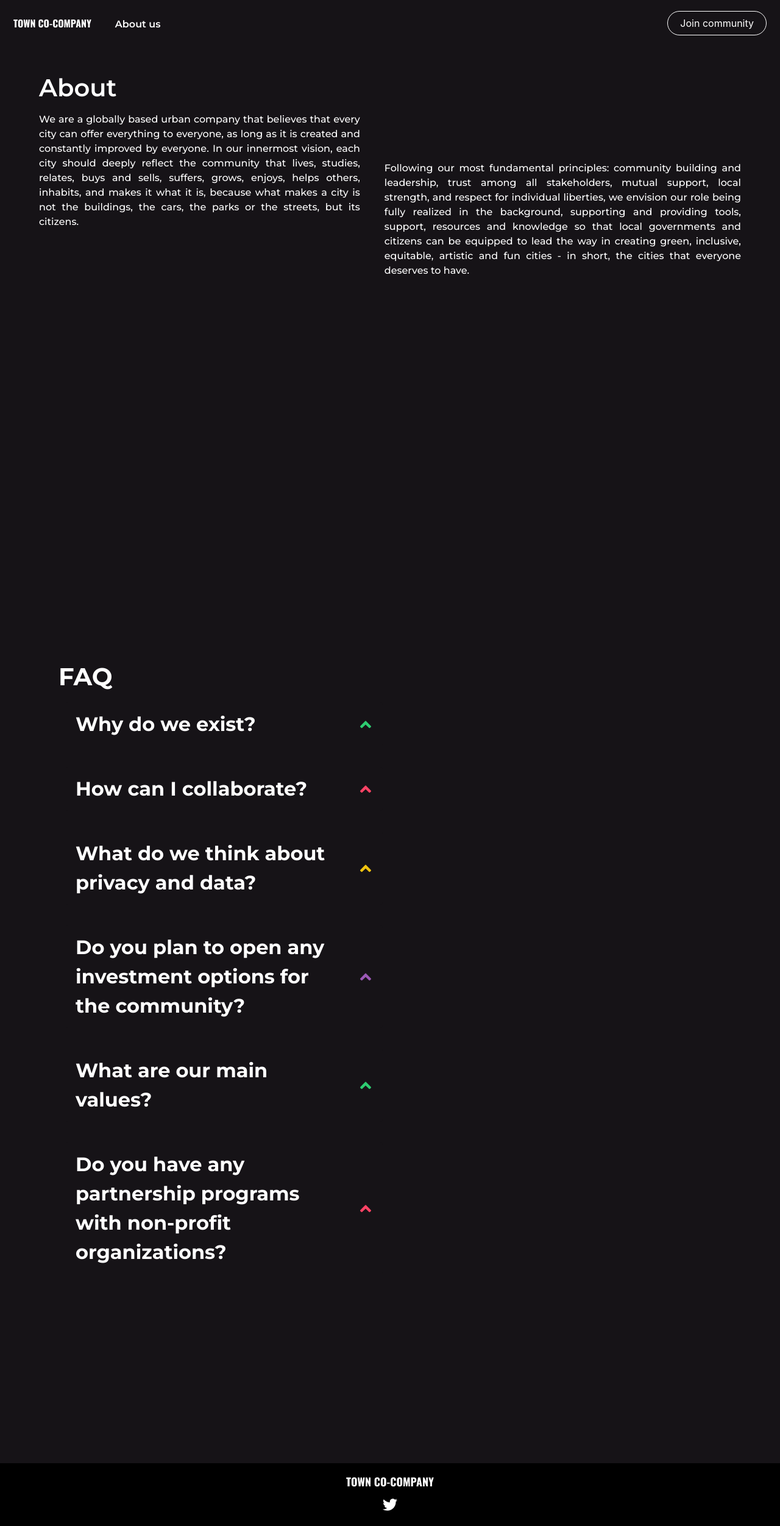
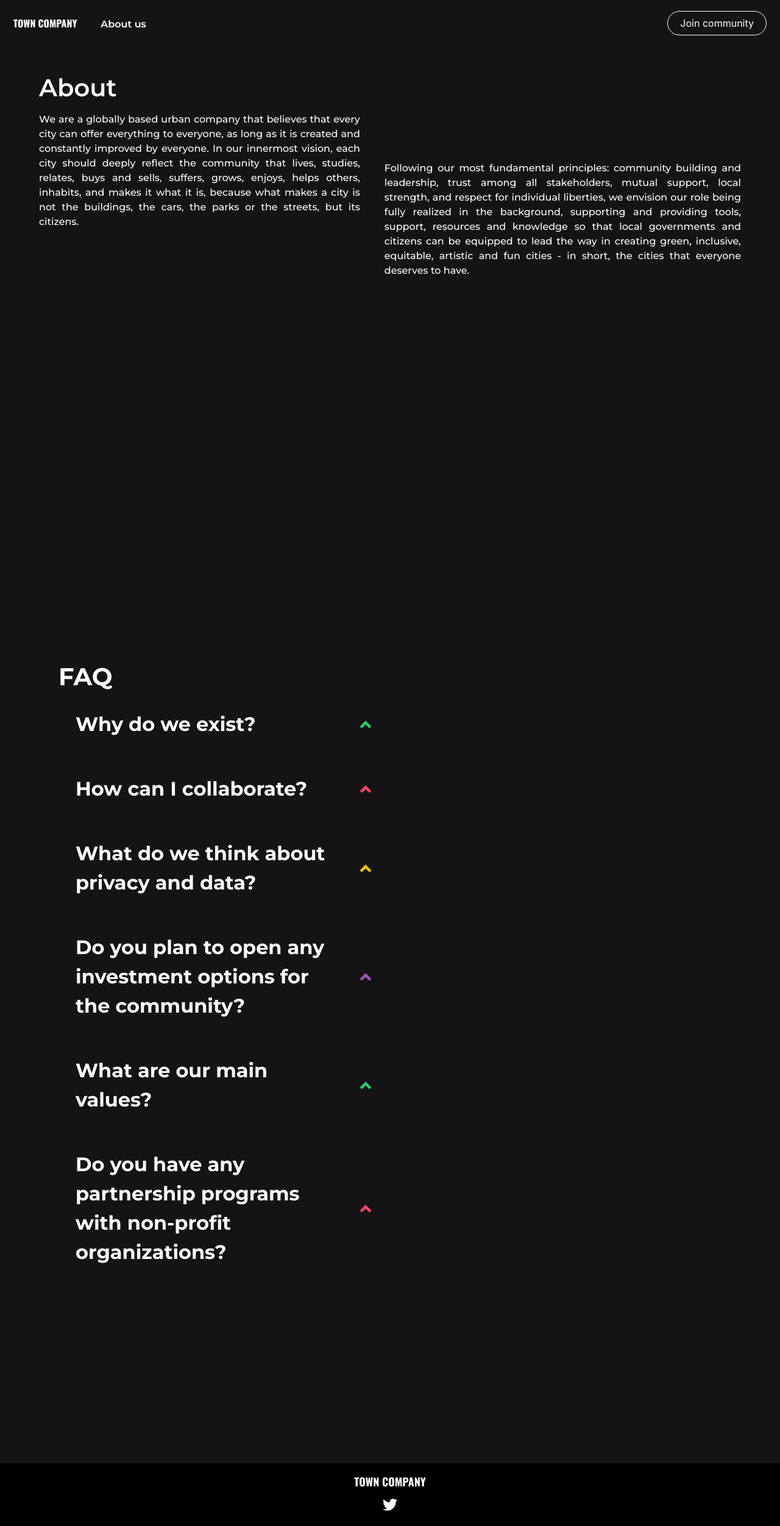
Before and after one commit to math77/town, a React (Create React App) app: page /about in a window 1280 px wide. Shown: the whole page at 61% size. Built offline with nearby package versions, Linux system fonts and the light colour scheme.

Commit message:
change logo navbar and footer

```diff
--- a/src/AboutUs.js
+++ b/src/AboutUs.js
@@ -18,7 +18,7 @@ class AboutUs extends React.Component {
         <nav className="navbar" role="navigation" aria-label="main navigation">
           <div className="navbar-brand">
             <Link to="/" className="navbar-item" id="logo">
-              TOWN CO-COMPANY
+              TOWN COMPANY
             </Link>
           </div>
           <div className="navbar-start">
@@ -147,7 +147,7 @@ class AboutUs extends React.Component {
         </section>
         <footer className="footer" style={{ backgroundColor: '#000000', padding: '20px' }}>
           <div className="content has-text-centered">
-            <h5 id="logo-footer" style={{ color: '#ffffff' }}>TOWN CO-COMPANY</h5>
+            <h5 id="logo-footer" style={{ color: '#ffffff' }}>TOWN COMPANY</h5>
             <a href="https://twitter.com/towncocompany" target="_blank" rel="noreferrer">
               <i className="fab fa-twitter" style={{ color: '#ffffff', fontSize: '1.5rem' }}></i>
             </a>
--- a/src/App.js
+++ b/src/App.js
@@ -16,7 +16,7 @@ function App() {
       <nav className="navbar" role="navigation" aria-label="main navigation">
         <div className="navbar-brand">
           <Link to="/" className="navbar-item" id="logo">
-            TOWN C0-COMPANY
+            TOWN COMPANY
           </Link>
         </div>
         <div className="navbar-start">
@@ -175,7 +175,7 @@ function App() {
       </section>
       <footer className="footer" style={{ backgroundColor: '#000000', padding: '20px' }}>
         <div className="content has-text-centered">
-          <h5 id="logo-footer" style={{ color: '#ffffff' }}>TOWN CO-COMPANY</h5>
+          <h5 id="logo-footer" style={{ color: '#ffffff' }}>TOWN COMPANY</h5>
           <a href="https://twitter.com/towncocompany" target="_blank" rel="noreferrer">
             <i className="fab fa-twitter" style={{ color: '#ffffff', fontSize: '1.5rem' }}></i>
           </a>
```
